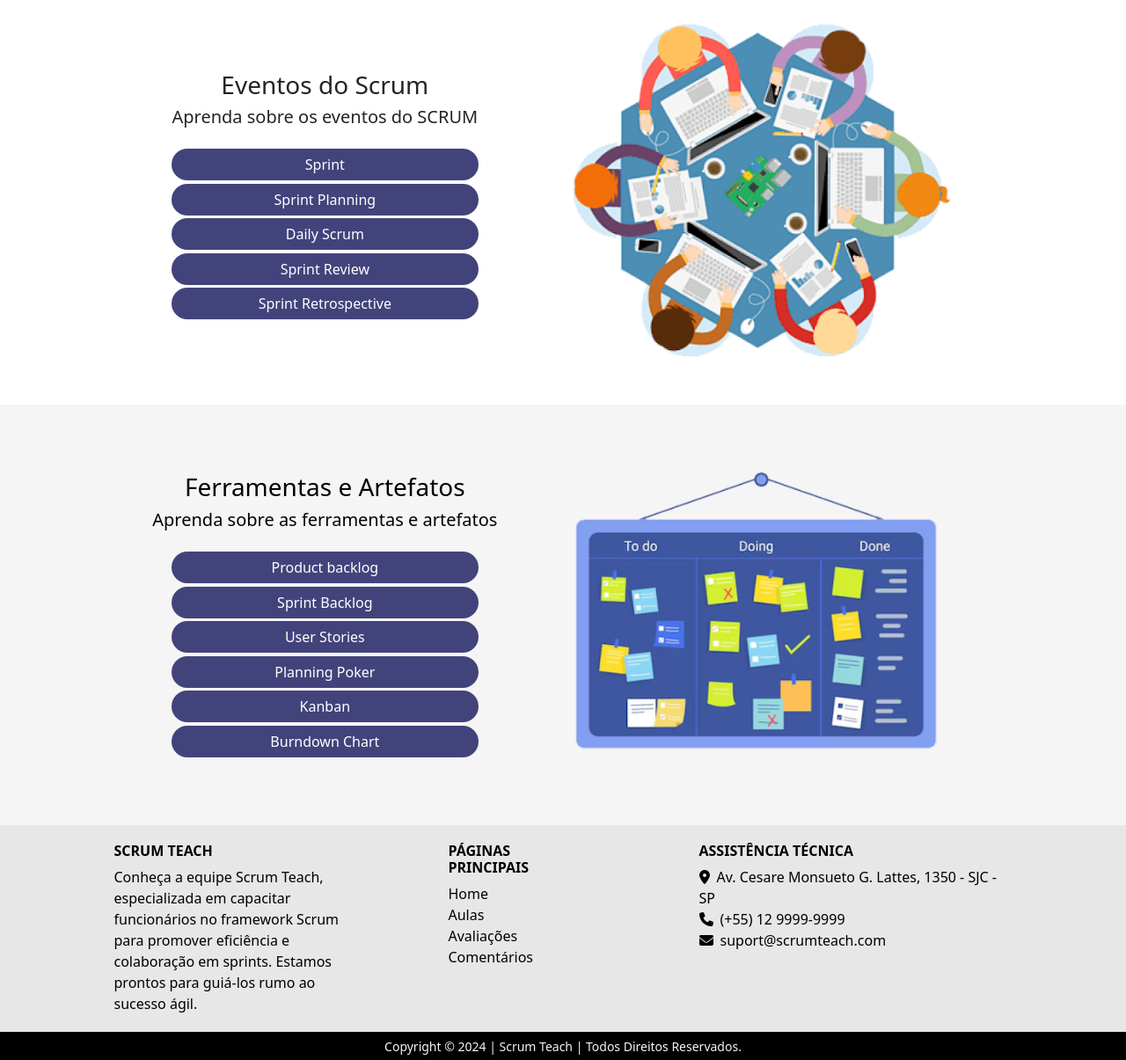
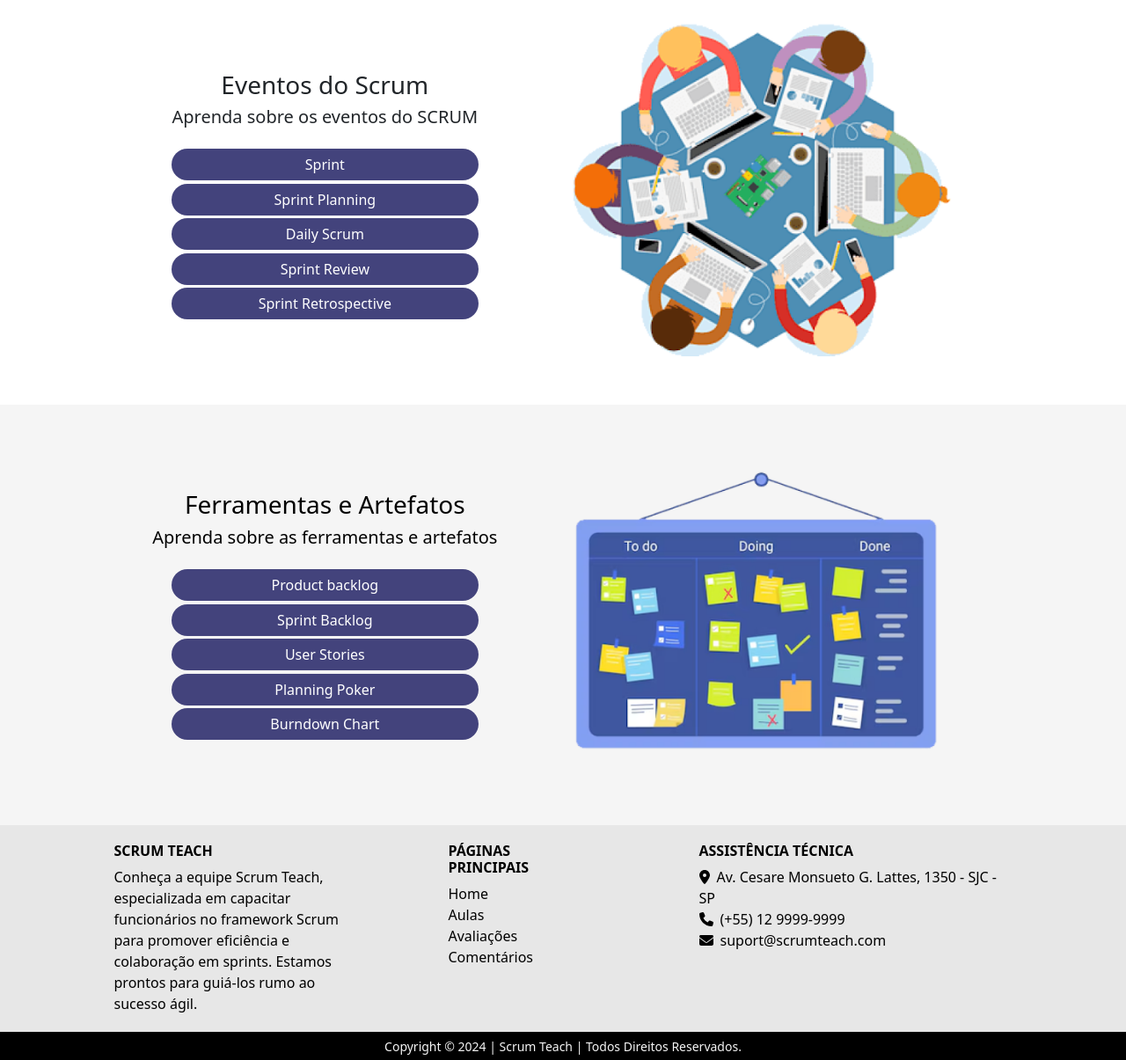
Before and after one commit to Templasan/API---ADS-semestre-1, a Flask app: page / in a window 1280 px wide. Shown: the part 1449-2654 px from the top of the page at 88% size. Run offline with Flask 3, Linux system fonts and the light colour scheme; some libraries are stand-ins or nearby versions.

Commit message:
Remoção de botão kanban da home; Adição de padding na pagina de papeis

```diff
--- a/src/app.py
+++ b/src/app.py
@@ -13,7 +13,7 @@ app.secret_key = 'your secret key'
 # Configuração do MySQL
 app.config['MYSQL_HOST'] = 'localhost'
 app.config['MYSQL_USER'] = 'root'
-app.config['MYSQL_PASSWORD'] = 'fatec'
+app.config['MYSQL_PASSWORD'] = '1234'
 app.config['MYSQL_DB'] = 'scrumteach'
 
 # Inicialização do MySQL
--- a/src/templates/index.html
+++ b/src/templates/index.html
@@ -81,8 +81,7 @@
                   <a href="/ferramentas#backlogS" type="button" class="btn rounded-pill my-1 btn-primary text-white">Sprint Backlog</a>
                   <a href="/ferramentas#US" type="button" class="btn rounded-pill btn-primary text-white">User Stories</a>
                   <a href="/ferramentas#poker" type="button" class="btn rounded-pill my-1 btn-primary text-white">Planning Poker</a>
-                  <a href="/ferramentas#" type="button" class="btn rounded-pill btn-primary text-white">Kanban</a>
-                  <a href="/ferramentas#burndown" type="button" class="btn rounded-pill mt-1 btn-primary text-white">Burndown Chart</a>
+                  <a href="/ferramentas#burndown" type="button" class="btn rounded-pill btn-primary text-white">Burndown Chart</a>
               </div>
       </div>
       <!-- caminho da imagem da seção "Ferramentas e Artefatos" -->
--- a/src/templates/papeis.html
+++ b/src/templates/papeis.html
@@ -17,7 +17,7 @@
 {% block content %}
 <!-- Introdução -->
 <div class="row gx-4 gx-lg-5 align-items-center justify-content-center py-3 container-fluid main bg-gray" style="margin-top: 40px;" id="intro">
-    <div class="col-lg-5">
+    <div class="col-lg-5 mt-5">
         <h2 class="font-weight-light">Papéis do grupo</h2>
         <p>
             Em um time, cada membro tem um papel específico que contribui para o sucesso do projeto. Esses papéis podem variar dependendo da natureza do projeto e da metodologia utilizada. Entender os papéis e responsabilidades contribui para otimizar as competências e habilidades de cada pessoa, estimular o desenvolvimento de uma marca pessoal, identificar lacunas que precisam ser trabalhadas, tomar decisões mais acertadas e promover a união e coesão entre o grupo.
```
